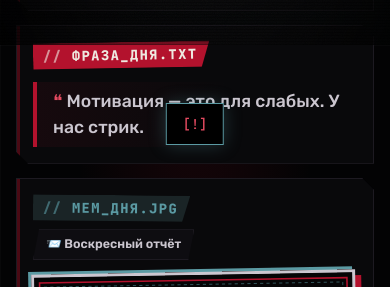
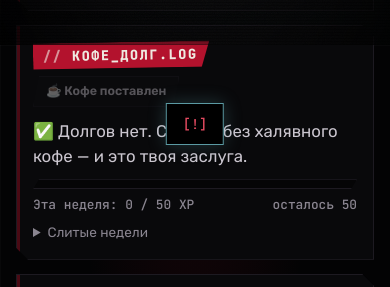
Before and after one commit to s1ez4/arsen-tracker, a plain HTML site: page index.html in a window 390 px wide. Shown: the part 799-1086 px from the top of the page. Drawn offline with Linux system fonts and the light colour scheme; a web font is replaced by a local one.

Commit message:
Кофе-штраф: неделя с XP меньше 50 = кофе Серёже, счётчик долга и строки в отчёте
Co-Authored-By: Claude Opus 5.5 <noreply@anthropic.com>

```diff
--- a/index.html
+++ b/index.html
@@ -192,6 +192,9 @@ const BOSSES = [
 const MONEY_START = 40;
 const MONEY_GOAL = 100;
 
+/* --- 9. КОФЕ-ШТРАФ: неделя (пн–вс), где набрано меньше этого XP, = слита → кофе Серёже ☕ --- */
+const COFFEE_MIN_XP = 50;
+
 /* =====================================================================
    КОНЕЦ НАСТРОЕК. Ниже — оформление и логика сайта.
    ===================================================================== */
@@ -560,9 +563,18 @@ const MONEY_GOAL = 100;
     border: 3px solid var(--text); box-shadow: 6px 6px 0 var(--accent), -3px -3px 0 var(--cyan); transform: rotate(-1deg);
   }
 
+  /* ===== КОФЕ-ДОЛГ ===== */
+  .coffee-debt { font-size: 1.05rem; margin-top: 12px; }
+  .coffee-debt b { color: var(--accent-text); font-family: var(--mono); }
+  .coffee-debt .cups { letter-spacing: 2px; }
+  .coffee-warn { color: var(--accent-text); font-size: .85rem; margin-top: 8px; }
+  .coffee-warn:empty { display: none; }
+  .card.danger { box-shadow: inset 3px 0 0 var(--accent), inset 0 0 40px rgba(179,18,45,.18); animation: pulse 2.5s ease-in-out infinite; }
+  @keyframes pulse { 50% { box-shadow: inset 3px 0 0 var(--accent), inset 0 0 60px rgba(179,18,45,.3); } }
+
   /* Тем, у кого в системе включено «уменьшить анимацию», — без глитча и бегущих полос */
   @media (prefers-reduced-motion: reduce) {
-    .glitch, .glitch::before, .glitch::after, .bar > div::after, .glitch .cursor { animation: none; }
+    .glitch, .glitch::before, .glitch::after, .bar > div::after, .glitch .cursor, .card.danger { animation: none; }
   }
 </style>
 </head>
@@ -617,6 +629,21 @@ const MONEY_GOAL = 100;
         <div class="bar gold" style="height:8px;margin-top:8px"><div id="moneyBar"></div></div>
         <button class="btn small ghost" style="margin-top:8px" onclick="editMoney()">изменить</button>
       </div>
+    </div>
+
+    <div class="card coffee" id="coffeeCard">
+      <div class="row" style="justify-content:space-between">
+        <h2 style="margin:0">кофе_долг.log</h2>
+        <button class="btn small" id="coffeePayBtn" onclick="payCoffee()">☕ Кофе поставлен</button>
+      </div>
+      <div class="coffee-debt" id="coffeeDebt"></div>
+      <div class="bar" style="height:10px;margin-top:10px"><div id="coffeeBar"></div></div>
+      <div class="bar-text"><span id="coffeeWeek"></span><span id="coffeeLeft"></span></div>
+      <div class="coffee-warn" id="coffeeWarn"></div>
+      <details style="margin-top:8px">
+        <summary class="muted" style="cursor:pointer;font-size:.85rem">Слитые недели</summary>
+        <div id="coffeeList" style="margin-top:6px"></div>
+      </details>
     </div>
 
     <div class="card">
@@ -786,6 +813,7 @@ function defaultState() {
     levelSeen: 0,     // какой уровень Арсен уже «праздновал»
     words: null,      // словарь (создаётся из START_WORDS)
     money: { now: MONEY_START, goal: MONEY_GOAL },
+    coffeePaid: 0,    // сколько кофе уже поставлено Серёже
   };
 }
 
@@ -870,6 +898,28 @@ function calcStreak() {
 function xpThisWeek() {
   const start = weekStart(new Date()); start.setHours(0, 0, 0, 0);
   return state.log.filter(e => new Date(e.ts) >= start).reduce((s, e) => s + e.xp, 0);
+}
+
+// Кофе-штраф: считаем ЗАКОНЧИВШИЕСЯ недели, где XP < COFFEE_MIN_XP.
+// Первую неделю (когда Арсен только начал, она обычно неполная) не считаем.
+function calcCoffee() {
+  const failed = [];
+  if (state.log.length) {
+    const firstTs = Math.min(...state.log.map(e => +new Date(e.ts)));
+    const w = weekStart(new Date(firstTs)); w.setHours(0, 0, 0, 0);
+    w.setDate(w.getDate() + 7);                       // пропускаем первую неделю
+    const thisWeek = weekStart(new Date()); thisWeek.setHours(0, 0, 0, 0);
+    while (w < thisWeek) {
+      const end = new Date(w); end.setDate(end.getDate() + 7);
+      const xp = state.log
+        .filter(e => { const t = new Date(e.ts); return t >= w && t < end; })
+        .reduce((s, e) => s + e.xp, 0);
+      if (xp < COFFEE_MIN_XP) failed.push({ start: new Date(w), xp });
+      w.setDate(w.getDate() + 7);
+    }
+  }
+  const paid = state.coffeePaid || 0;
+  return { failed, paid, debt: Math.max(0, failed.length - paid) };
 }
 
 /* =====================================================================
@@ -948,6 +998,50 @@ function renderHome() {
   const last = state.log[state.log.length - 1];
   $("undoBtn").disabled = !last;
   $("lastAction").textContent = last ? "Последнее: " + actionLabel(last.type) + " (+" + last.xp + ")" : "";
+
+  renderCoffee();
+}
+
+/* =====================================================================
+   КОФЕ-ДОЛГ
+   ===================================================================== */
+function renderCoffee() {
+  const c = calcCoffee();
+  const wx = xpThisWeek();
+  $("coffeeDebt").innerHTML = c.debt
+    ? '<span class="cups">' + "☕".repeat(Math.min(c.debt, 10)) + '</span> Должен Серёже: <b>' + c.debt + ' кофе</b>'
+    : '✅ Долгов нет. Серёжа без халявного кофе — и это твоя заслуга.';
+  $("coffeePayBtn").disabled = !c.debt;
+
+  setTimeout(() => { $("coffeeBar").style.width = Math.min(100, wx / COFFEE_MIN_XP * 100) + "%"; }, 30);
+  $("coffeeWeek").textContent = "Эта неделя: " + wx + " / " + COFFEE_MIN_XP + " XP";
+  $("coffeeLeft").textContent = wx >= COFFEE_MIN_XP ? "засчитана ✅" : "осталось " + (COFFEE_MIN_XP - wx);
+
+  // С пятницы предупреждаем, если до нормы не хватает
+  const dow = (new Date().getDay() + 6) % 7;          // 0 = пн … 6 = вс
+  const warn = wx < COFFEE_MIN_XP && dow >= 4;
+  $("coffeeWarn").textContent = warn
+    ? "⚠️ " + (dow === 6 ? "Сегодня последний день недели" : "До конца недели " + (7 - dow) + " дн.") +
+      " — добери " + (COFFEE_MIN_XP - wx) + " XP, или ставишь Серёже кофе ☕"
+    : "";
+  $("coffeeCard").classList.toggle("danger", warn);
+
+  const fmt = d => d.toLocaleDateString("ru-RU", { day: "2-digit", month: "2-digit" });
+  $("coffeeList").innerHTML = c.failed.length
+    ? c.failed.map((f, i) => {
+        const end = new Date(f.start); end.setDate(end.getDate() + 6);
+        return '<div class="word-row"><span>' + (i < c.paid ? "✅" : "☕") + '</span>' +
+               '<span class="ru">' + fmt(f.start) + "–" + fmt(end) + '</span>' +
+               '<span class="muted mono">' + f.xp + ' XP' + (i < c.paid ? " · отдал" : " · должен") + '</span></div>';
+      }).reverse().join("")
+    : '<div class="muted" style="font-size:.85rem">Ни одной слитой недели 💪</div>';
+}
+
+function payCoffee() {
+  if (!confirm("Серёжа подтвердил, что кофе получен? ☕")) return;
+  state.coffeePaid = (state.coffeePaid || 0) + 1;
+  afterChange();
+  toast("☕ Долг уменьшен. Респект за честность.");
 }
 
 function renderPhrase() {
@@ -1439,9 +1533,15 @@ function buildWeeklyReport() {
     "⚡ XP за неделю: " + xp + " (всего " + totalXP() + ")",
     "🏅 Уровень: " + lvl + " · " + L.title + (next && next.xp ? " (до «" + next.title + "»: " + Math.max(0, next.xp - totalXP()) + " XP)" : ""),
     "🔥 Серия: " + calcStreak().streak + " дн.",
+    xp >= COFFEE_MIN_XP
+      ? "✅ Неделя засчитана (" + xp + " ≥ " + COFFEE_MIN_XP + " XP)"
+      : new Date().getDay() === 0
+        ? "⚠️ Неделя слита: " + xp + " / " + COFFEE_MIN_XP + " XP → кофе Серёже ☕"
+        : "⏳ Пока не добрал: " + xp + " / " + COFFEE_MIN_XP + " XP (до воскресенья, иначе кофе ☕)",
+    "☕ Долг кофе: " + calcCoffee().debt,
     "",
     "📚 Что сделал:",
-    acts.length ? acts.join("\n") : "• пока ничего… (кофе Серёже ☕)",
+    acts.length ? acts.join("\n") : "• пока ничего…",
     notes.length ? "\n📝 Заметки:\n" + notes.join("\n") : "",
     "",
     "🧱 Где застрял: ",
```
Also changed, not shown: 1 other file.
